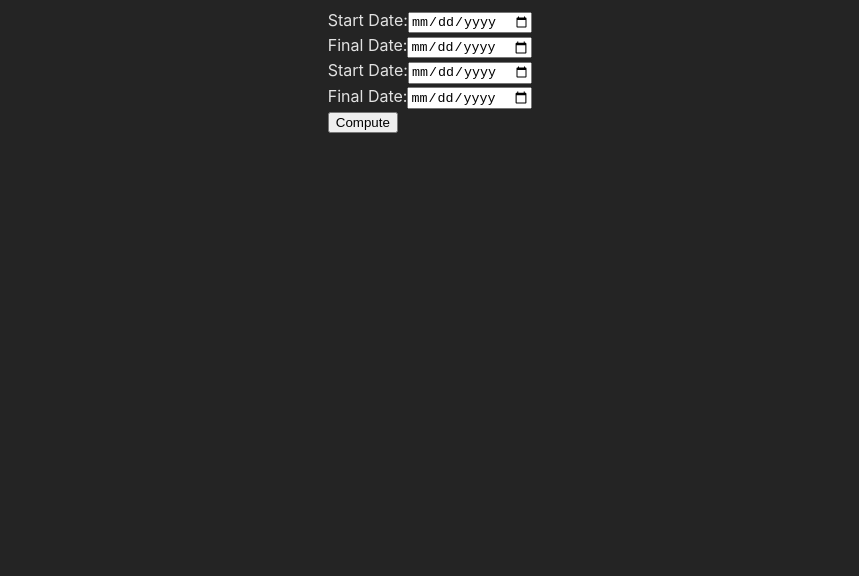
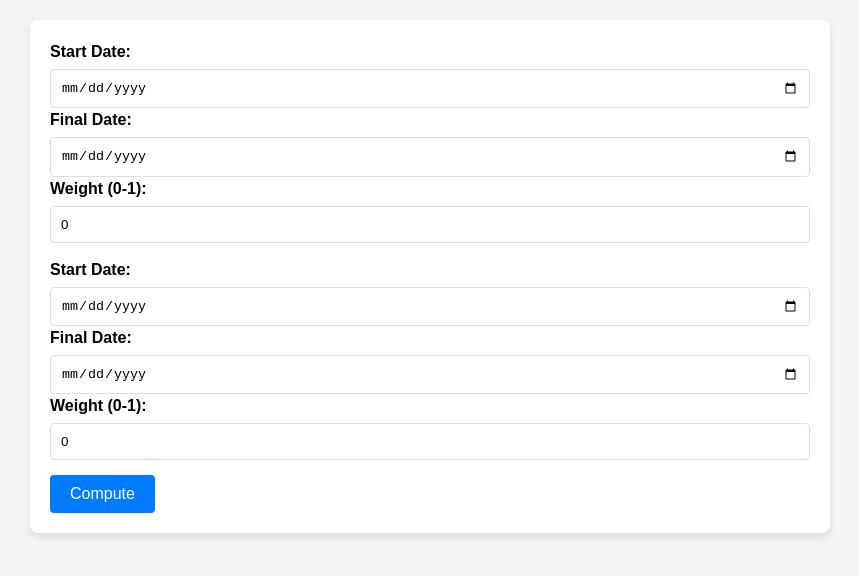
Before and after one commit to WashingtonYandun/MiniCore_Grades, a React (Vite) app in the folder client/: page / in a window 1280 px wide. Shown: the top 576 px of the page, without its empty margins (210-1069 px from the left). Built offline with nearby package versions, Linux system fonts and the light colour scheme.

Commit message:
feat: Client => Finish UI

```diff
--- a/client/src/App.css
+++ b/client/src/App.css
@@ -1,6 +1,105 @@
-#root {
-    display: flex;
-    flex-direction: column;
-    min-height: 100vh;
-    background-color: #242424;
+/* Estilos Generales */
+body {
+    font-family: "Arial", sans-serif;
+    background-color: #f4f4f4;
+    margin: 0;
+    padding: 0;
+    box-sizing: border-box;
 }
+
+.container {
+    max-width: 800px;
+    margin: auto;
+    padding: 20px;
+}
+
+.form {
+    background: white;
+    padding: 20px;
+    border-radius: 8px;
+    box-shadow: 0 4px 8px rgba(0, 0, 0, 0.1);
+}
+
+.input-group {
+    margin-bottom: 15px;
+}
+
+.input-group label {
+    display: block;
+    margin-bottom: 5px;
+    font-weight: bold;
+}
+
+.input-group input[type="date"],
+.input-group input[type="number"] {
+    width: 100%;
+    padding: 10px;
+    border-radius: 4px;
+    border: 1px solid #ddd;
+    box-sizing: border-box;
+}
+
+.send button {
+    background-color: #007bff;
+    color: white;
+    padding: 10px 20px;
+    border: none;
+    border-radius: 4px;
+    cursor: pointer;
+    font-size: 16px;
+}
+
+.send button:hover {
+    background-color: #0056b3;
+}
+
+/* Estilos para la tabla de respuesta */
+.response-container {
+    margin-top: 20px;
+}
+
+.response-table {
+    width: 100%;
+    border-collapse: collapse;
+}
+
+.response-table th,
+.response-table td {
+    text-align: left;
+    padding: 8px;
+    border-bottom: 1px solid #ddd;
+}
+
+.response-table th {
+    background-color: #f8f9fa;
+}
+
+@media screen and (max-width: 768px) {
+    .input-group {
+        flex-direction: column;
+    }
+
+    .input-group label,
+    .input-group input {
+        width: 100%;
+        margin-bottom: 10px;
+    }
+}
+.footer {
+    background-color: #3498db;
+    color: #fff;
+    padding: 15px 20px;
+    text-align: center;
+    position: fixed;
+    bottom: 0;
+    width: 100%;
+}
+
+.footer a {
+    color: #fff;
+    text-decoration: none;
+}
+
+.footer a:hover {
+    text-decoration: underline;
+}
--- a/client/src/App.tsx
+++ b/client/src/App.tsx
@@ -1,43 +1,158 @@
-function App() {
+import React, { useState, ChangeEvent, FormEvent } from "react";
+import "./App.css";
+
+interface Input {
+    dateA: string;
+    dateB: string;
+    weight: number;
+}
+
+interface ResponseData {
+    [key: string]: {
+        name: string;
+        grade: number[];
+        p1: number;
+        p2: number;
+        p1_weight: number;
+        p2_weight: number;
+        needed: number;
+    };
+}
+
+const App: React.FC = () => {
+    const [inputs, setInputs] = useState<Input[]>([
+        { dateA: "", dateB: "", weight: 0 },
+        { dateA: "", dateB: "", weight: 0 },
+    ]);
+    const [responseData, setResponseData] = useState<ResponseData | null>(null);
+
+    const handleInputChange = (
+        index: number,
+        field: keyof Input,
+        value: string | number
+    ) => {
+        const newInputs = [...inputs];
+        newInputs[index][field] = value;
+        setInputs(newInputs);
+    };
+
+    const handleSubmit = async (e: FormEvent) => {
+        e.preventDefault();
+
+        // Aquí realizarías la lógica para enviar la request a tu API con los datos de inputs
+        // Puedes usar fetch u otras librerías para realizar la solicitud HTTP
+        // Ejemplo con fetch:
+        const response = await fetch("http://127.0.0.1:8000/compute", {
+            method: "POST",
+            headers: {
+                "Content-Type": "application/json",
+            },
+            body: JSON.stringify(inputs),
+        });
+
+        // Manejar la respuesta de la API aquí
+        const data: ResponseData = await response.json();
+        setResponseData(data);
+    };
+
     return (
         <>
             <div className="container">
-                <form action="">
+                <form className="form" onSubmit={handleSubmit}>
                     <div className="input-center">
-                        <div className="progress">
-                            <label className="label" htmlFor="dateA">
-                                Start Date:
-                            </label>
-                            <input type="date" id="dateA" />
-                            <br />
-                            <label className="label" htmlFor="dateB">
-                                Final Date:
-                            </label>
-                            <input type="date" id="dateB" />
-                        </div>
-
-                        <div className="progress">
-                            <label className="label" htmlFor="dateA">
-                                Start Date:
-                            </label>
-                            <input type="date" id="dateA" />
-                            <br />
-                            <label className="label" htmlFor="dateB">
-                                Final Date:
-                            </label>
-                            <input type="date" id="dateB" />
-                        </div>
+                        {inputs.map((input, index) => (
+                            <div className="input-group" key={index}>
+                                <label htmlFor={`dateA${index}`}>
+                                    Start Date:
+                                </label>
+                                <input
+                                    type="date"
+                                    id={`dateA${index}`}
+                                    value={input.dateA}
+                                    onChange={(e) =>
+                                        handleInputChange(
+                                            index,
+                                            "dateA",
+                                            e.target.value
+                                        )
+                                    }
+                                />
+                                <label htmlFor={`dateB${index}`}>
+                                    Final Date:
+                                </label>
+                                <input
+                                    type="date"
+                                    id={`dateB${index}`}
+                                    value={input.dateB}
+                                    onChange={(e) =>
+                                        handleInputChange(
+                                            index,
+                                            "dateB",
+                                            e.target.value
+                                        )
+                                    }
+                                />
+                                <label htmlFor={`weight${index}`}>
+                                    Weight (0-1):
+                                </label>
+                                <input
+                                    type="number"
+                                    id={`weight${index}`}
+                                    min="0"
+                                    max="1"
+                                    step="0.01"
+                                    value={input.weight}
+                                    onChange={(e) =>
+                                        handleInputChange(
+                                            index,
+                                            "weight",
+                                            e.target.valueAsNumber
+                                        )
+                                    }
+                                />
+                            </div>
+                        ))}
                     </div>
 
-                    <div className="panel"></div>
-
                     <div className="send">
-                        <button>Compute</button>
+                        <button type="submit">Compute</button>
                     </div>
                 </form>
             </div>
+
+            {responseData && (
+                <div className="response-container">
+                    <h2>Response Data:</h2>
+                    <table className="response-table">
+                        <thead>
+                            <tr>
+                                <th>Student ID</th>
+                                <th>Name</th>
+                                <th>Grade</th>
+                                <th>P1</th>
+                                <th>P2</th>
+                                <th>Needed</th>
+                            </tr>
+                        </thead>
+                        <tbody>
+                            {Object.entries(responseData).map(
+                                ([studentID, studentData]) => (
+                                    <tr key={studentID}>
+                                        <td>{studentID}</td>
+                                        <td>{studentData.name}</td>
+                                        <td>{studentData.grade[0]}</td>
+                                        <td>{studentData.p1}</td>
+                                        <td>{studentData.p2}</td>
+                                        <td>{studentData.needed}</td>
+                                    </tr>
+                                )
+                            )}
+                        </tbody>
+                    </table>
+                </div>
+            )}
         </>
     );
-}
+};
 
 export default App;
--- a/client/src/index.css
+++ b/client/src/index.css
@@ -2,12 +2,4 @@
     font-family: Inter, system-ui, Avenir, Helvetica, Arial, sans-serif;
     line-height: 1.5;
     font-weight: 400;
-    color-scheme: light dark;
-    color: rgba(255, 255, 255, 0.87);
-    background-color: #242424;
 }
-body {
-    display: flex;
-    justify-content: center;
-    min-height: 100%;
-}
```
